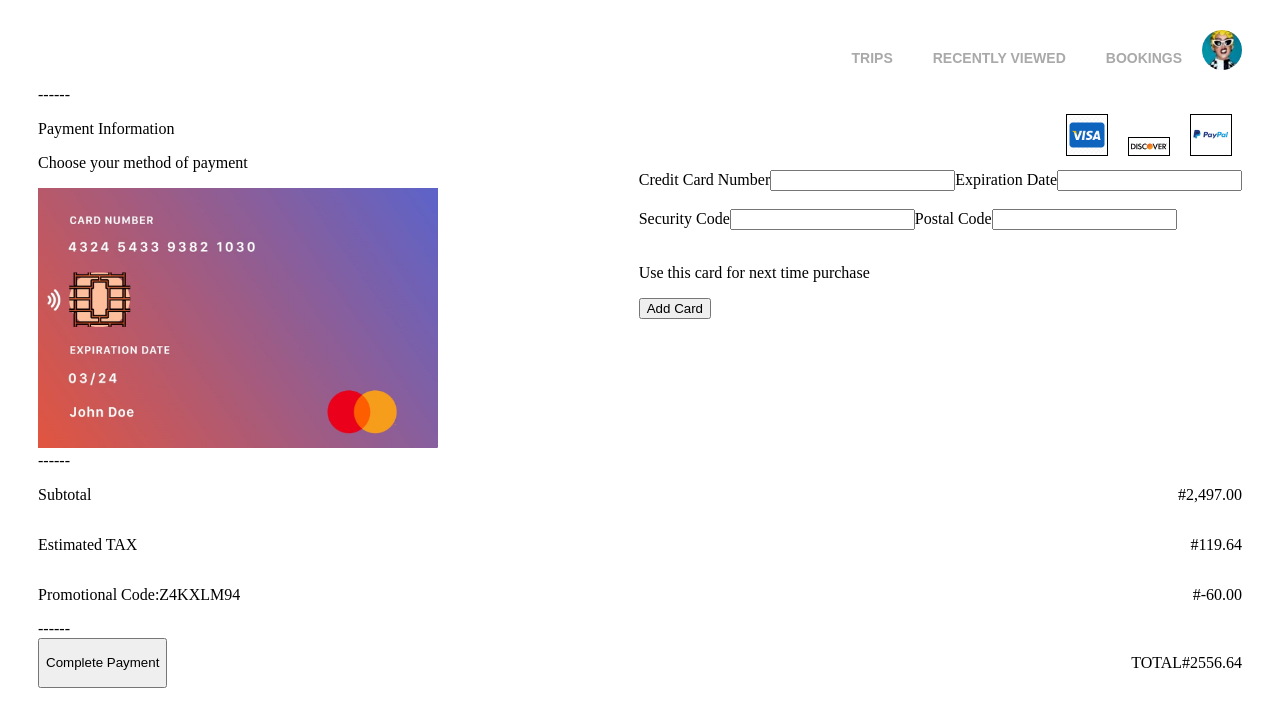
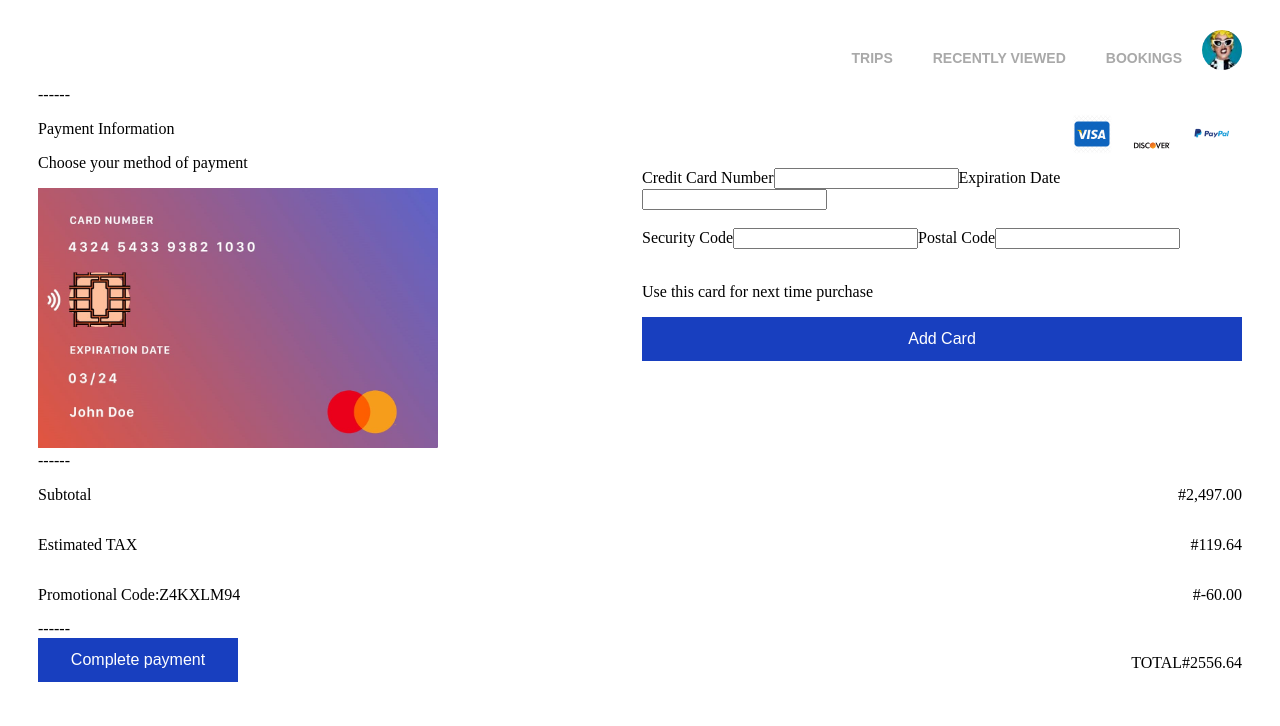
Before and after one commit to iamAbayomi/ncktech-test, a Vue app: page / in a window 1280 px wide. Shown: the top 726 px of the page. Built offline with nearby package versions, Linux system fonts and the light colour scheme.

Commit message:
added class long-button for long button

```diff
--- a/src/App.vue
+++ b/src/App.vue
@@ -54,7 +54,7 @@
                         <input type="text" id="Postal Code" name=""><br><br>
                       </div>
                         <p>Use this card for next time purchase </p>
-                        <input type="submit" value="Add Card">
+                        <input type="submit" class="long-blue-button blue-button" value="Add Card">
                     </form>
                 </div>
             </div>
@@ -97,7 +97,7 @@
         <div class="menu-line"> ------ </div>
 
         <div class="payment-accept-section">
-            <button class="blue-button"> Complete Payment</button>
+            <input type="submit" class="blue-button" value="Complete payment">
             <div class="total-figure flex-row">
                 <p id="payment-accept-button">TOTAL</p>
                 <p id="payment-accept-text">#2556.64</p>
@@ -167,11 +167,15 @@ export default {
   /* height: 50px; */
   margin: 10px;
   width: 40px;
-  border:1px solid;
+  /* border:1px solid; */
 }
 
 .card-type{
   clear: both;
+}
+
+.card-details{
+  width: 600px;
 }
 
 .card-input-details{
@@ -192,4 +196,20 @@ export default {
   justify-content: space-between;
 }
 
+.blue-button{
+  color: white;
+  width: 200px;
+  height: 44px;
+  font-size: 16px;
+  background: hsl(226, 78%, 42%);
+  border-color:#1A48E2;
+  border-width: 0px;
+  border-radius: 0px;
+}
+
+.long-blue-button{
+  color: white;
+  width: 600px;
+}
+
 </style>
```
